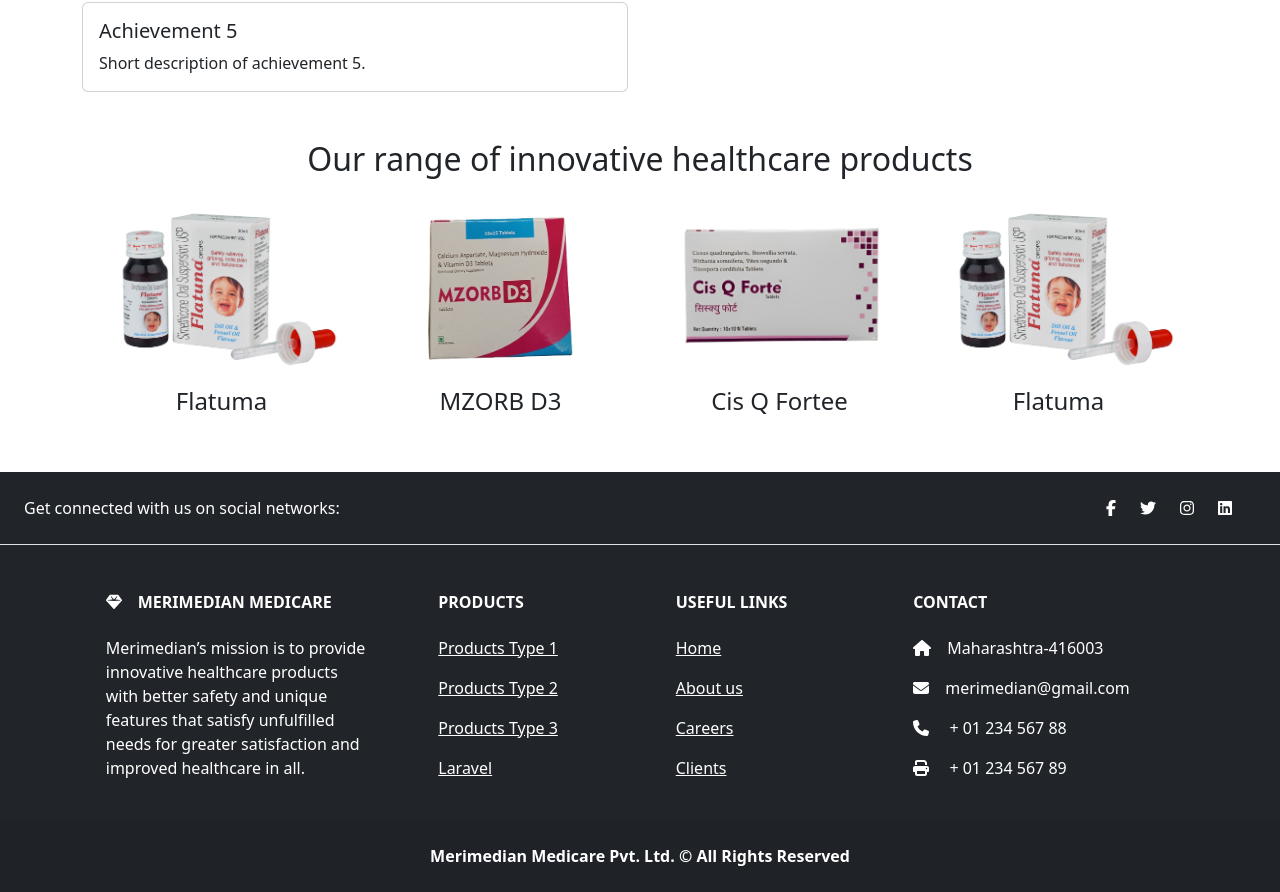
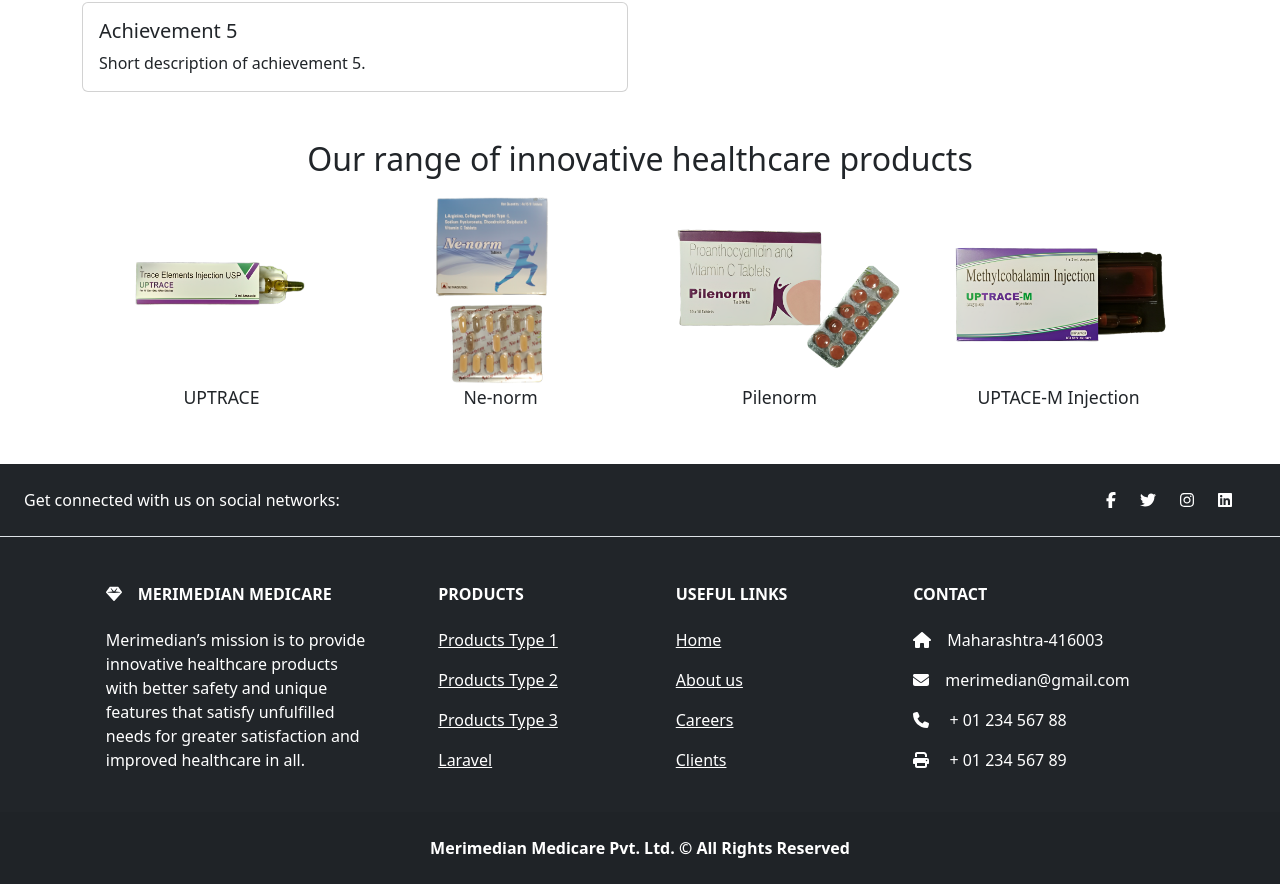
Before and after one commit to AtharvMirajkar/test-merimedian, a React (Vite) app: page / in a window 1280 px wide. Shown: the part 949-1841 px from the top of the page. Built offline with nearby package versions, Linux system fonts and the light colour scheme.

Commit message:
added some more featured product

```diff
--- a/src/components/FeaturedProducts.jsx
+++ b/src/components/FeaturedProducts.jsx
@@ -1,17 +1,33 @@
 import React from "react";
+import { useNavigate } from "react-router-dom";
 import Slider from "react-slick";
 import "slick-carousel/slick/slick.css";
 import "slick-carousel/slick/slick-theme.css";
 
-import product1 from "../assets/medicine1.jpg";
-import product2 from "../assets/medicine2.png";
-import product3 from "../assets/medicine3.png";
+import product1 from "../assets/Products/product1.png";
+import product2 from "../assets/Products/product2.png";
+import product3 from "../assets/Products/product3.png";
+import product4 from "../assets/Products/product4.png";
+import product5 from "../assets/Products/product5.png";
+import product6 from "../assets/Products/product6.png";
+import product7 from "../assets/Products/product7.png";
+import product8 from "../assets/Products/product8.png";
 
 const FeaturedProducts = () => {
+  const navigate = useNavigate();
   const products = [
-    { id: 1, title: "Flatuma", imageUrl: product1 },
-    { id: 2, title: "MZORB D3", imageUrl: product2 },
-    { id: 3, title: "Cis Q Fortee", imageUrl: product3 },
+    { id: "MAZORB-D3", title: "MAZORB-D3", imageUrl: product1 },
+    { id: "FB-Rich", title: "FB Rich", imageUrl: product2 },
+    { id: "CIS-Q-Forte", title: "Cis Q Fortee", imageUrl: product3 },
+    { id: "UPCOOL-20", title: "UPCOOL 20", imageUrl: product4 },
+    { id: "UPTRACE", title: "UPTRACE", imageUrl: product5 },
+    { id: "Ne-norm", title: "Ne-norm", imageUrl: product6 },
+    { id: "Pilenorm", title: "Pilenorm", imageUrl: product7 },
+    {
+      id: "UPTACE-M Injection",
+      title: "UPTACE-M Injection",
+      imageUrl: product8,
+    },
     // Add more products as needed
   ];
 
@@ -38,6 +54,11 @@
     ],
   };
 
+  const handleProductClick = (productId) => {
+    // Navigate to the products page and pass the selected product ID as a URL parameter
+    navigate(`/products/${productId}`);
+  };
+
   return (
     <div className="container mt-5 mb-5">
       <h2 className="text-center">
@@ -53,8 +74,18 @@
                   className="img-fluid rounded mx-auto" // Center image horizontally
                   alt={product.title}
                   style={{ maxHeight: "200px" }} // Specify dimensions here
+                  onClick={() => handleProductClick(product.id)} // Handle click event
+                  role="button" // Add role button for accessibility
+                  tabIndex="0" // Add tabIndex for accessibility
                 />
-                <h4 style={{ fontSize: "1.rem" }}>{product.title}</h4>
+                <h4
+                  style={{ fontSize: "1.1rem" }}
+                  onClick={() => handleProductClick(product.id)} // Handle click event
+                  role="button" // Add role button for accessibility
+                  tabIndex="0" // Add tabIndex for accessibility
+                >
+                  {product.title}
+                </h4>
               </div>
             ))}
           </Slider>
```
